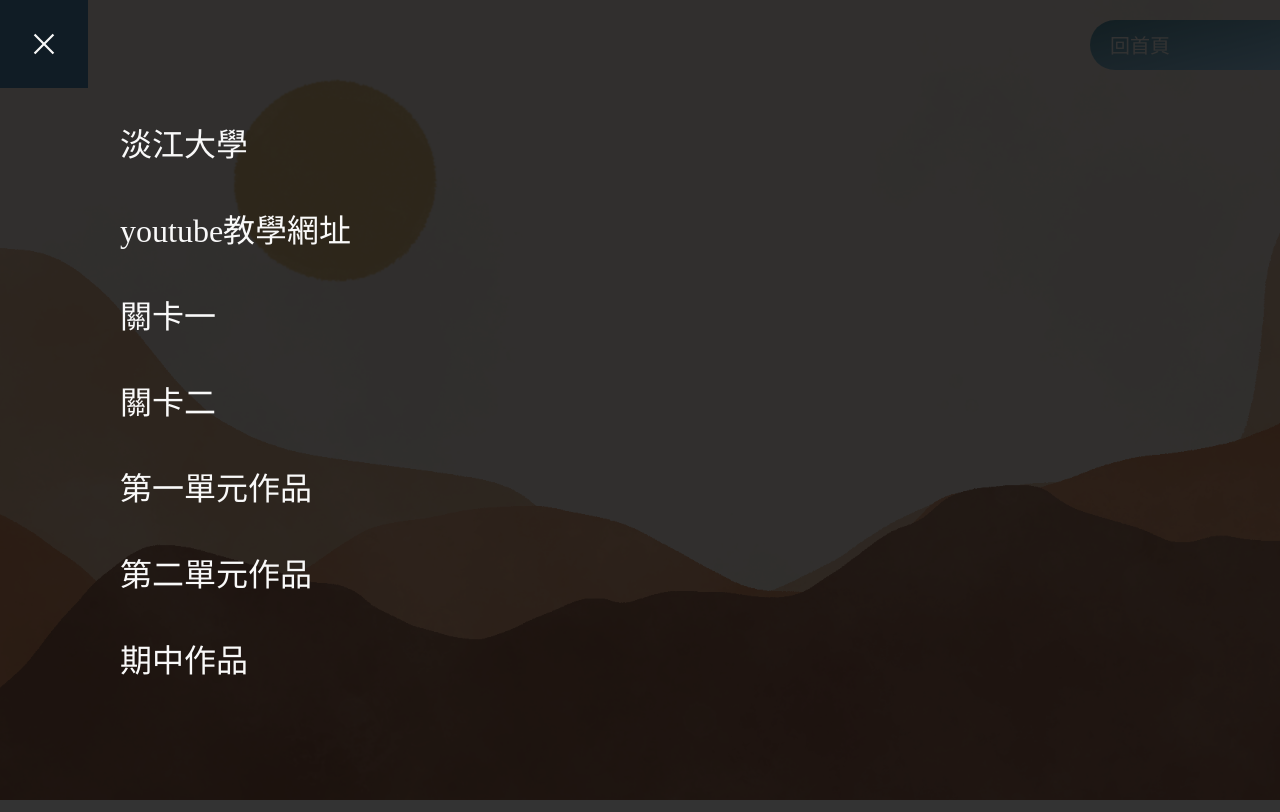
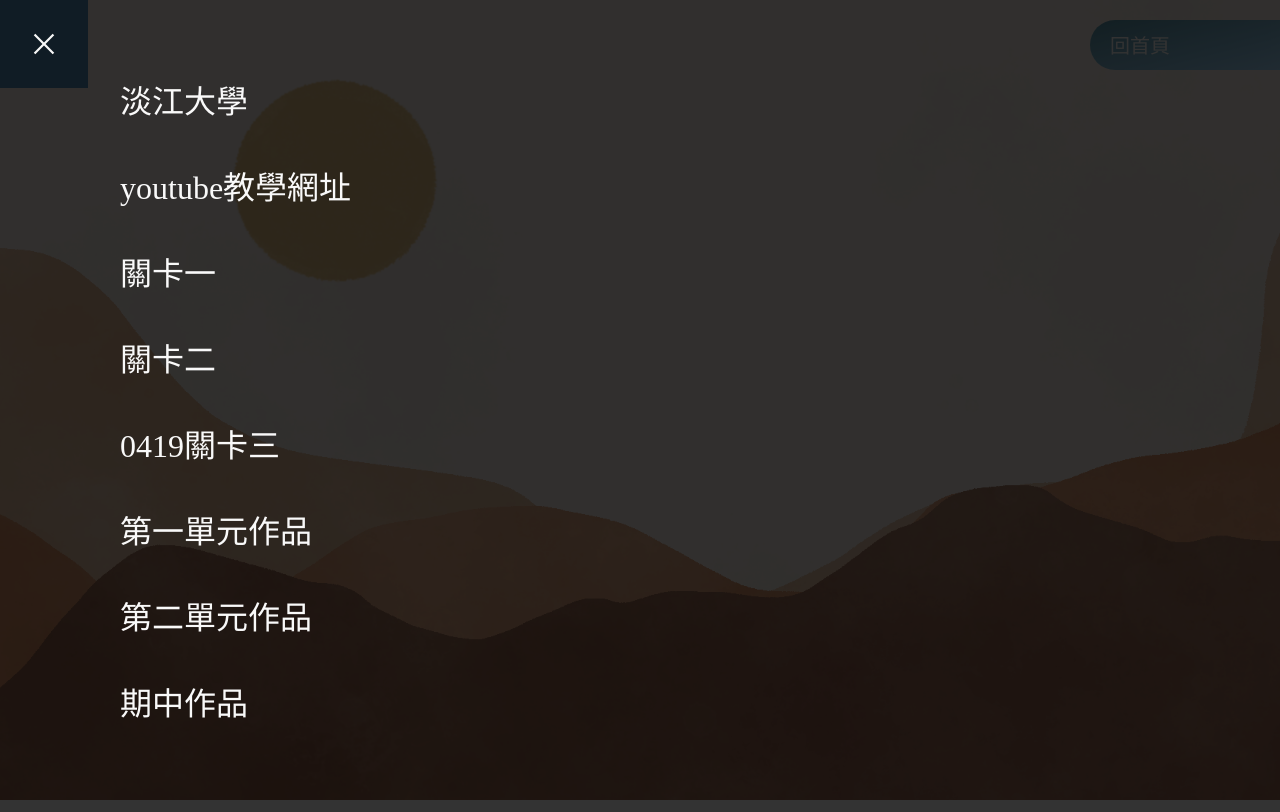
Before and after one commit to xian1215/411730178midterms-assignment, a plain HTML site: page index.html in a window 1280 px wide. Both pictures are taken after a click on the button 44 px from the left and 44 px from the top of the page. Drawn offline with Linux system fonts and the light colour scheme.

Commit message:
Update index.html

```diff
--- a/index.html
+++ b/index.html
@@ -23,9 +23,10 @@
         <a style="animation-delay: 0.3s" href="https://www.youtube.com/embed/VHday_adXLQ?si=EDm6O0RQq2g2Vy5h" target="iframe-div">youtube教學網址</a>
         <a style="animation-delay: 0.4s" href="https://h5p.org/h5p/embed/554805" target="iframe-div">關卡一</a>
         <a style="animation-delay: 0.5s" href="https://h5p.org/h5p/embed/57017"  target="iframe-div">關卡二</a>
-        <a style="animation-delay: 0.6s" href="coffee/index.html"  target="iframe-div">第一單元作品</a>
-        <a style="animation-delay: 0.7s" href="20240315/index.html"  target="iframe-div">第二單元作品</a>
-        <a style="animation-delay: 0.8s" href="midterms/index.html"  target="iframe-div">期中作品</a>
+        <a style="animation-delay: 0.6s" href="HW1/h5p.index"  target="iframe-div">0419關卡三</a>
+        <a style="animation-delay: 0.7s" href="coffee/index.html"  target="iframe-div">第一單元作品</a>
+        <a style="animation-delay: 0.8s" href="20240315/index.html"  target="iframe-div">第二單元作品</a>
+        <a style="animation-delay: 0.9s" href="midterms/index.html"  target="iframe-div">期中作品</a>
       </nav>
     </div>
     <div class="block"> <a style="animation-delay: 0.2s" href="index.html">回首頁</a></div>
```
